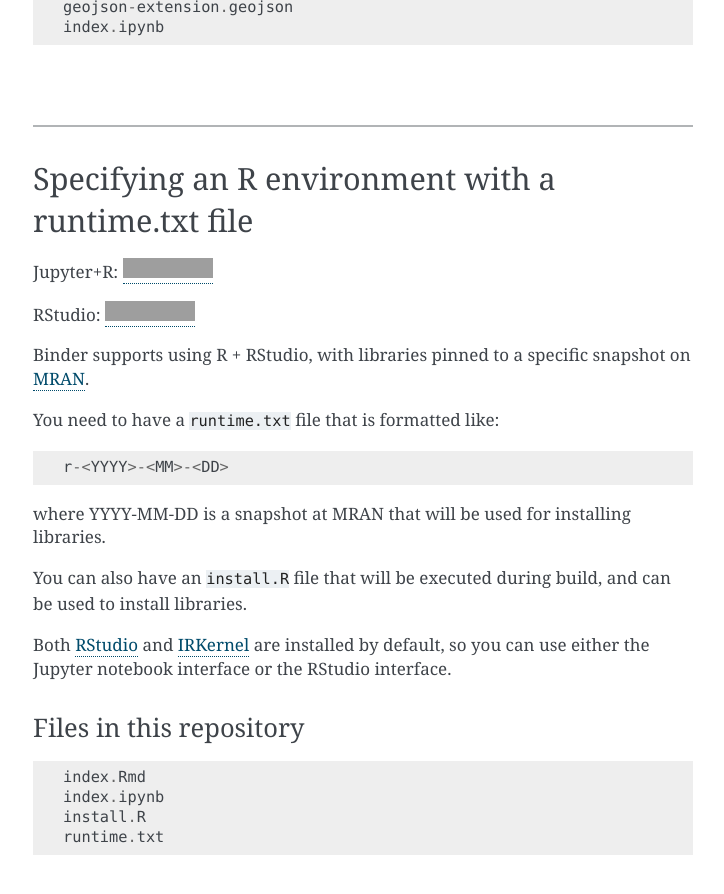
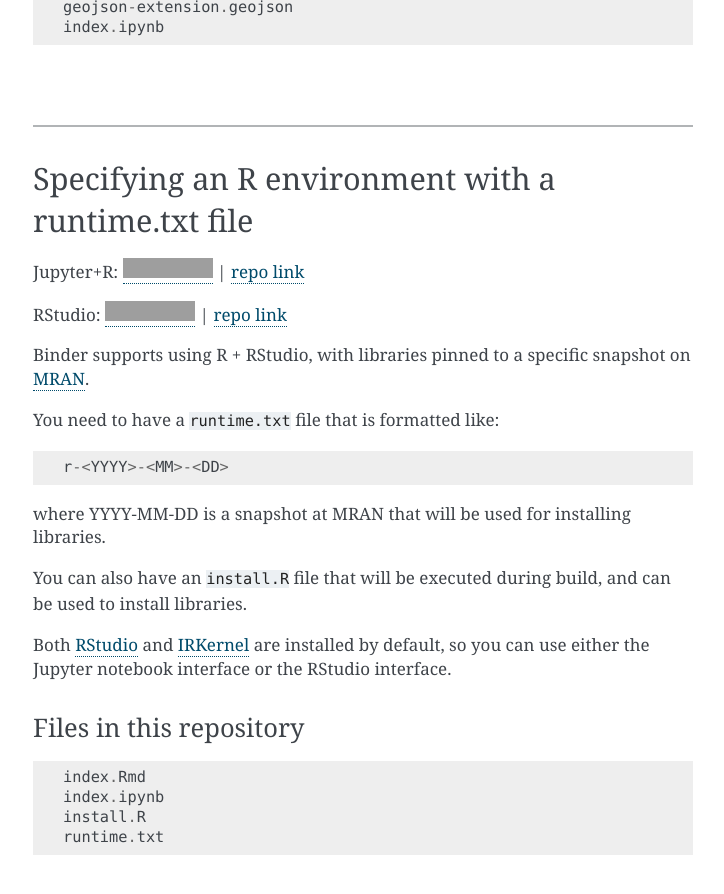
Before and after one commit to jupyterhub/mybinder.org-user-guide, a Sphinx documentation site: the page built from doc/sample_repos.md, in a window 1280 px wide and 900 px high, scrolled down 4486 px. Shown: the top 894 px of the window, without its empty margins (387-1111 px from the left). Built offline with Sphinx 7.4.7, drawn with Linux system fonts in a browser that asks for light colours; grey boxes are pictures that could not be loaded.

Commit message:
Adding repo links for RMarkdown and Jupyter+R

```diff
--- a/doc/sample_repos.md
+++ b/doc/sample_repos.md
@@ -210,9 +210,9 @@
 ---------
 ## Specifying an R environment with a runtime.txt file
 
-Jupyter+R: [![Binder](http://mybinder.org/badge.svg)](http://mybinder.org/v2/gh/binder-examples/r/master?filepath=index.ipynb)
+Jupyter+R: [![Binder](http://mybinder.org/badge.svg)](http://mybinder.org/v2/gh/binder-examples/r/master?filepath=index.ipynb) | [repo link](https://github.com/binder-examples/r)
 
-RStudio: [![Binder](http://mybinder.org/badge.svg)](http://mybinder.org/v2/gh/binder-examples/r/master?urlpath=rstudio)
+RStudio: [![Binder](http://mybinder.org/badge.svg)](http://mybinder.org/v2/gh/binder-examples/r/master?urlpath=rstudio) | [repo link](https://github.com/binder-examples/r)
 
 Binder supports using R + RStudio, with libraries pinned to a specific
 snapshot on [MRAN](https://mran.microsoft.com/documents/rro/reproducibility).
```
